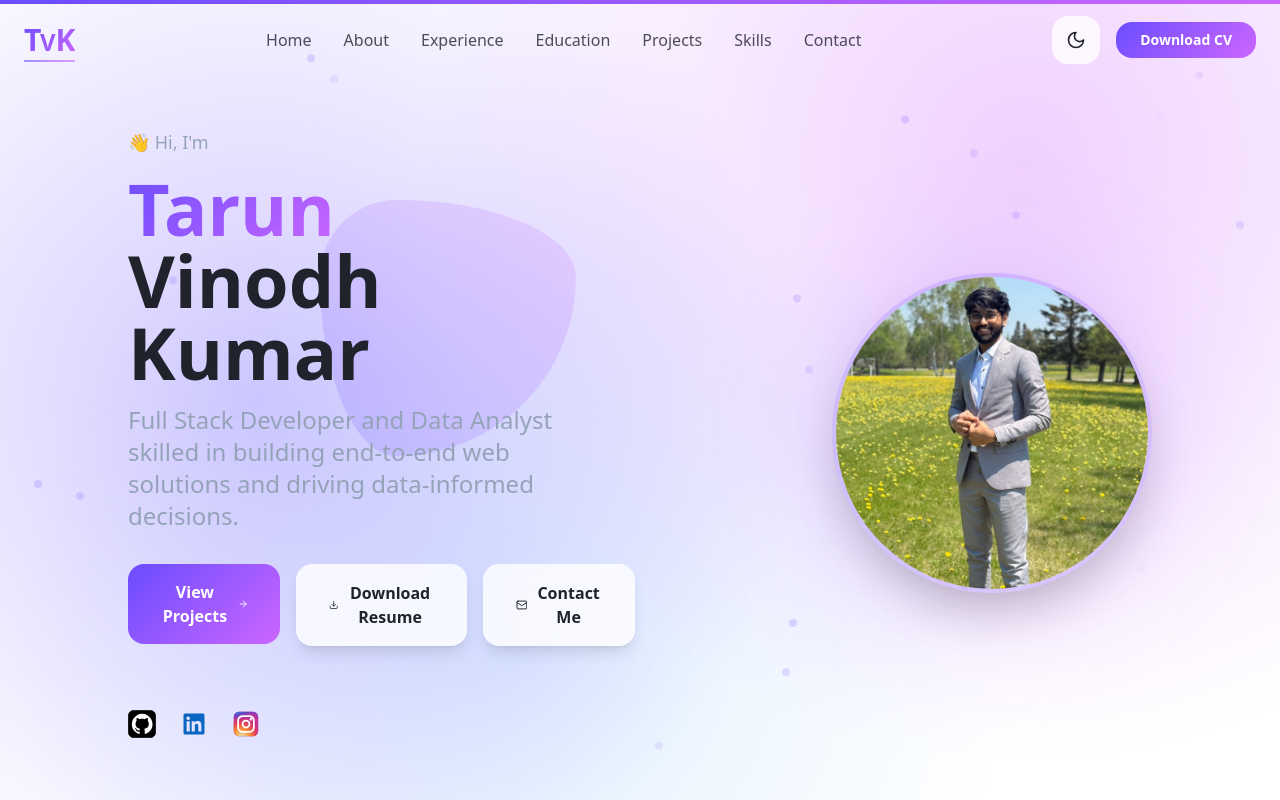
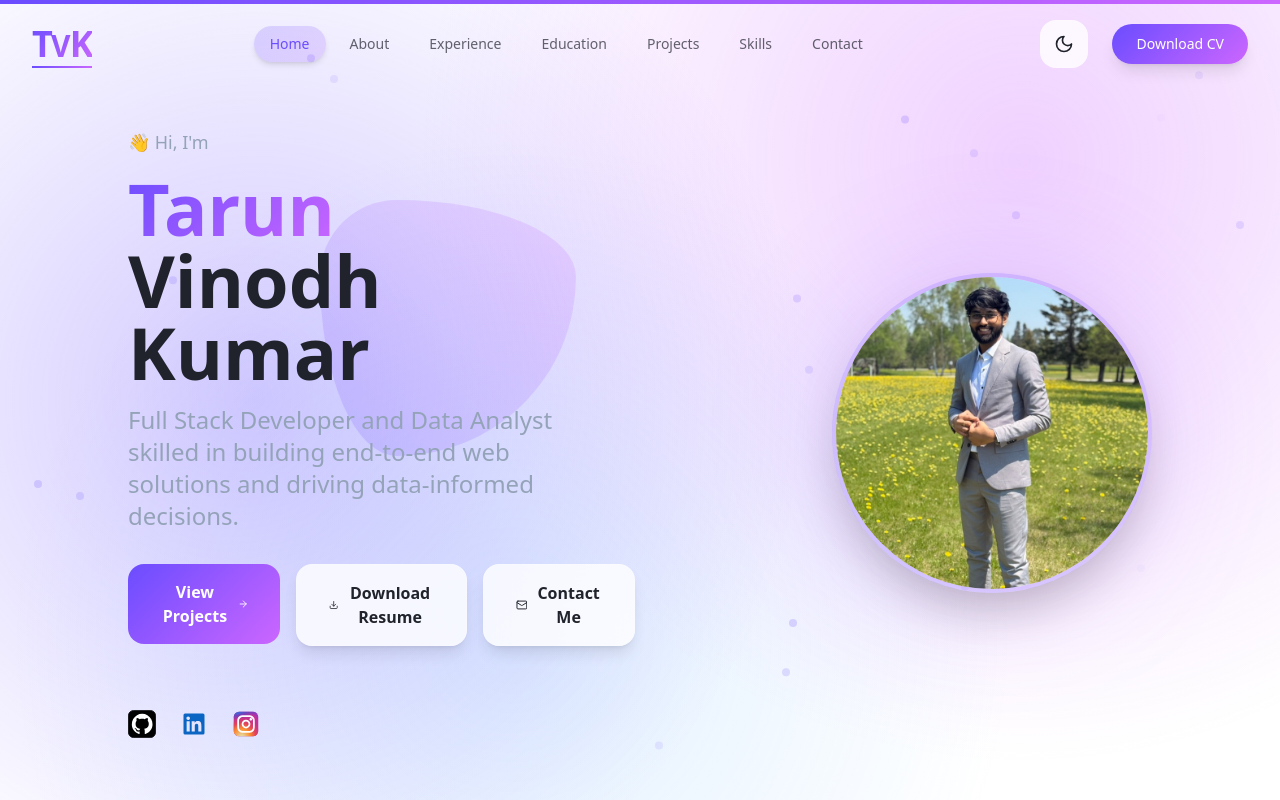
Before and after one commit to tarunvinodhkumar/Personal-Portfolio, a React (Vite) app: page / in a window 1280 px wide. Shown: the top 800 px of the page. Built offline with nearby package versions, Linux system fonts and the light colour scheme.

Commit message:
Navbar_issues_commit

```diff
--- a/src/components/navigation/Navbar.tsx
+++ b/src/components/navigation/Navbar.tsx
@@ -1,13 +1,33 @@
+
 import { motion } from 'framer-motion';
 import { useState, useEffect } from 'react';
 import ThemeToggle from '../ui/ThemeToggle';
 
 const Navbar = () => {
   const [isScrolled, setIsScrolled] = useState(false);
+  const [activeSection, setActiveSection] = useState('home');
 
   useEffect(() => {
     const handleScroll = () => {
       setIsScrolled(window.scrollY > 50);
+
+      // Get all sections
+      const sections = ['home', 'about', 'experience', 'education', 'projects', 'skills', 'contact'];
+      const scrollPosition = window.scrollY + 100;
+
+      // Find the current section
+      for (const section of sections) {
+        const element = document.getElementById(section);
+        if (element) {
+          const offsetTop = element.offsetTop;
+          const offsetBottom = offsetTop + element.offsetHeight;
+
+          if (scrollPosition >= offsetTop && scrollPosition < offsetBottom) {
+            setActiveSection(section);
+            break;
+          }
+        }
+      }
     };
 
     window.addEventListener('scroll', handleScroll);
@@ -15,70 +35,96 @@ const Navbar = () => {
   }, []);
 
   const navItems = [
-    { name: 'Home', href: '#home' },
-    { name: 'About', href: '#about' },
-    { name: 'Experience', href: '#experience' },
-    { name: 'Education', href: '#education' },
-    { name: 'Projects', href: '#projects' },
-    { name: 'Skills', href: '#skills' },
-    { name: 'Contact', href: '#contact' },
+    { name: 'Home', href: '#home', id: 'home' },
+    { name: 'About', href: '#about', id: 'about' },
+    { name: 'Experience', href: '#experience', id: 'experience' },
+    { name: 'Education', href: '#education', id: 'education' },
+    { name: 'Projects', href: '#projects', id: 'projects' },
+    { name: 'Skills', href: '#skills', id: 'skills' },
+    { name: 'Contact', href: '#contact', id: 'contact' },
   ];
 
   return (
     <motion.nav
-      className={`fixed top-0 left-0 right-0 z-50 transition-all duration-300 ${
-        isScrolled ? 'glass-card m-4 rounded-2xl' : 'bg-transparent'
+      className={`fixed top-0 left-0 right-0 z-50 transition-all duration-500 ${
+        isScrolled
+          ? 'bg-background/80 backdrop-blur-xl border-b border-border/10 shadow-lg shadow-primary/5'
+          : 'bg-transparent'
       }`}
       initial={{ y: -100 }}
       animate={{ y: 0 }}
       transition={{ duration: 0.5 }}
     >
-      <div className="container mx-auto px-6 py-4">
+      <div className="container mx-auto px-8 py-5">
         <div className="flex items-center justify-between">
           <motion.div
-            className="flex items-center"
-            whileHover={{ scale: 1.05 }}
+            className="flex items-center cursor-pointer"
+            whileHover={{ scale: 1.08 }}
+            whileTap={{ scale: 0.98 }}
           >
-            <a href="#" className="flex items-center space-x-2">
-            <div className="relative bg-gradient-primary bg-clip-text text-transparent">
-              <span className="text-3xl font-black tracking-tighter">T</span>
-              <span className="text-2xl font-bold">V</span>
-              <span className="text-3xl font-black">K</span>
-              <div className="absolute -bottom-1 left-0 w-full h-0.5 bg-gradient-primary opacity-60"></div>
+            <a href='#' className="flex items-center space-x-2">
+            <div className="relative">
+              <div className="bg-gradient-primary bg-clip-text text-transparent">
+                <span className="text-4xl font-black tracking-tighter">T</span>
+                <span className="text-3xl font-bold tracking-tight">V</span>
+                <span className="text-4xl font-black tracking-tighter">K</span>
+              </div>
+              <motion.div
+                className="absolute -bottom-1 left-0 w-full h-0.5 bg-gradient-primary"
+                initial={{ scaleX: 0 }}
+                animate={{ scaleX: 1 }}
+                transition={{ duration: 0.8, delay: 0.2 }}
+              />
             </div>
             </a>
           </motion.div>
 
-          <div className="hidden md:flex items-center space-x-8">
-            {navItems.map((item, index) => (
+          <div className="hidden md:flex items-center space-x-2">
+            {navItems.map((item, index) => {
+              const isActive = activeSection === item.id;
+              return (
                 <motion.a
                   key={item.name}
                   href={item.href}
-                className="text-foreground/80 hover:text-foreground transition-colors duration-300 relative"
+                  className={`relative px-4 py-2 rounded-full text-sm font-medium transition-all duration-300 ${
+                    isActive
+                      ? 'text-primary bg-primary/10 shadow-md'
+                      : 'text-foreground/70 hover:text-foreground hover:bg-foreground/5'
+                  }`}
                   whileHover={{ scale: 1.05 }}
+                  whileTap={{ scale: 0.98 }}
                   initial={{ opacity: 0, y: -20 }}
                   animate={{ opacity: 1, y: 0 }}
                   transition={{ duration: 0.5, delay: index * 0.1 }}
                 >
-                {item.name}
+                  <span className="relative z-10">{item.name}</span>
+                  {isActive && (
                     <motion.div
-                  className="absolute -bottom-1 left-0 w-full h-0.5 bg-gradient-primary"
-                  initial={{ scaleX: 0 }}
-                  whileHover={{ scaleX: 1 }}
+                      className="absolute inset-0 rounded-full bg-gradient-primary opacity-10 -z-0"
+                      initial={{ scale: 0.8, opacity: 0 }}
+                      animate={{ scale: 1, opacity: 0.1 }}
+                      exit={{ scale: 0.8, opacity: 0 }}
                       transition={{ duration: 0.3 }}
                     />
+                  )}
                 </motion.a>
-            ))}
+              );
+            })}
           </div>
 
-          <div className="flex items-center gap-4">
+          <div className="flex items-center gap-6">
             <ThemeToggle />
             <motion.button
-              className="btn-primary text-sm px-6 py-2"
-              whileHover={{ scale: 1.05 }}
-              whileTap={{ scale: 0.95 }}
+              className="relative overflow-hidden bg-gradient-primary text-primary-foreground text-sm font-medium px-6 py-2.5 rounded-full shadow-lg hover:shadow-xl transition-all duration-300"
+              whileHover={{ scale: 1.05, y: -1 }}
+              whileTap={{ scale: 0.98 }}
             >
-              Download CV
+              <span className="relative z-10">Download CV</span>
+              <motion.div
+                className="absolute inset-0 bg-gradient-to-r from-primary to-primary-glow opacity-0 hover:opacity-20"
+                whileHover={{ opacity: 0.2 }}
+                transition={{ duration: 0.3 }}
+              />
             </motion.button>
           </div>
         </div>
```
Lines whose indentation alone changed are shown as unchanged.
